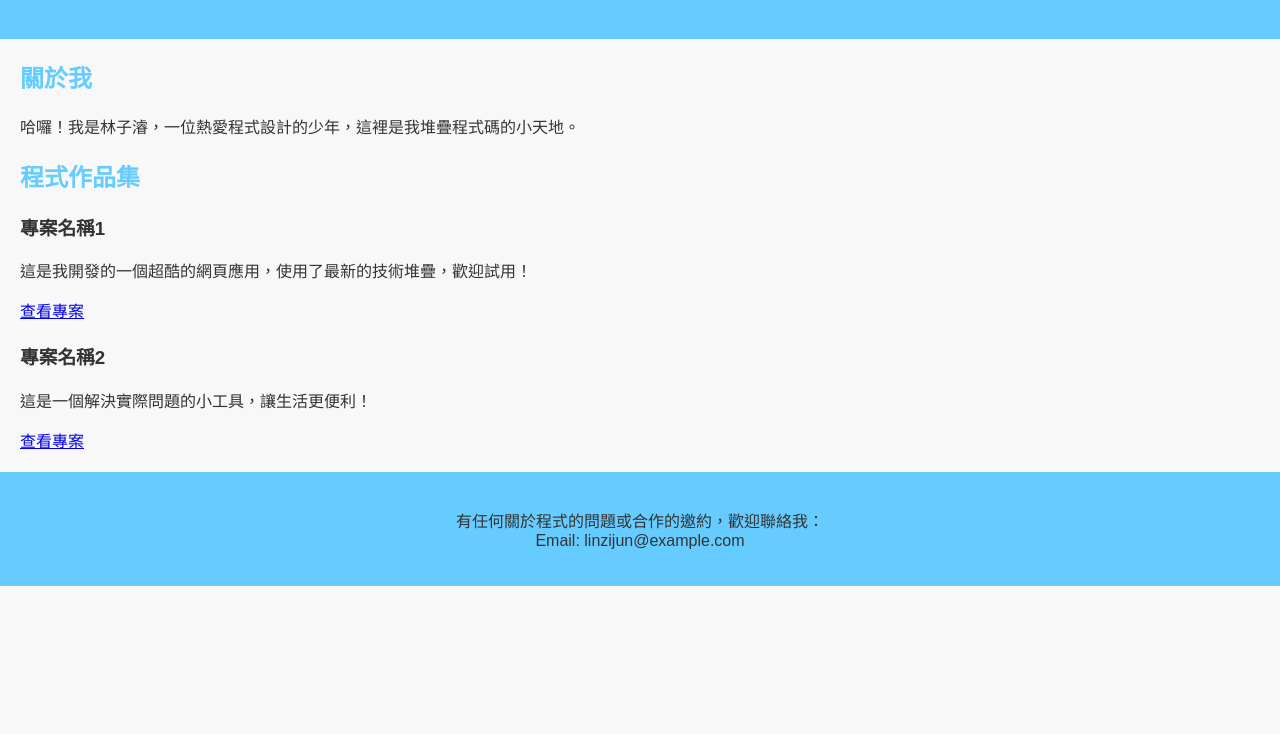
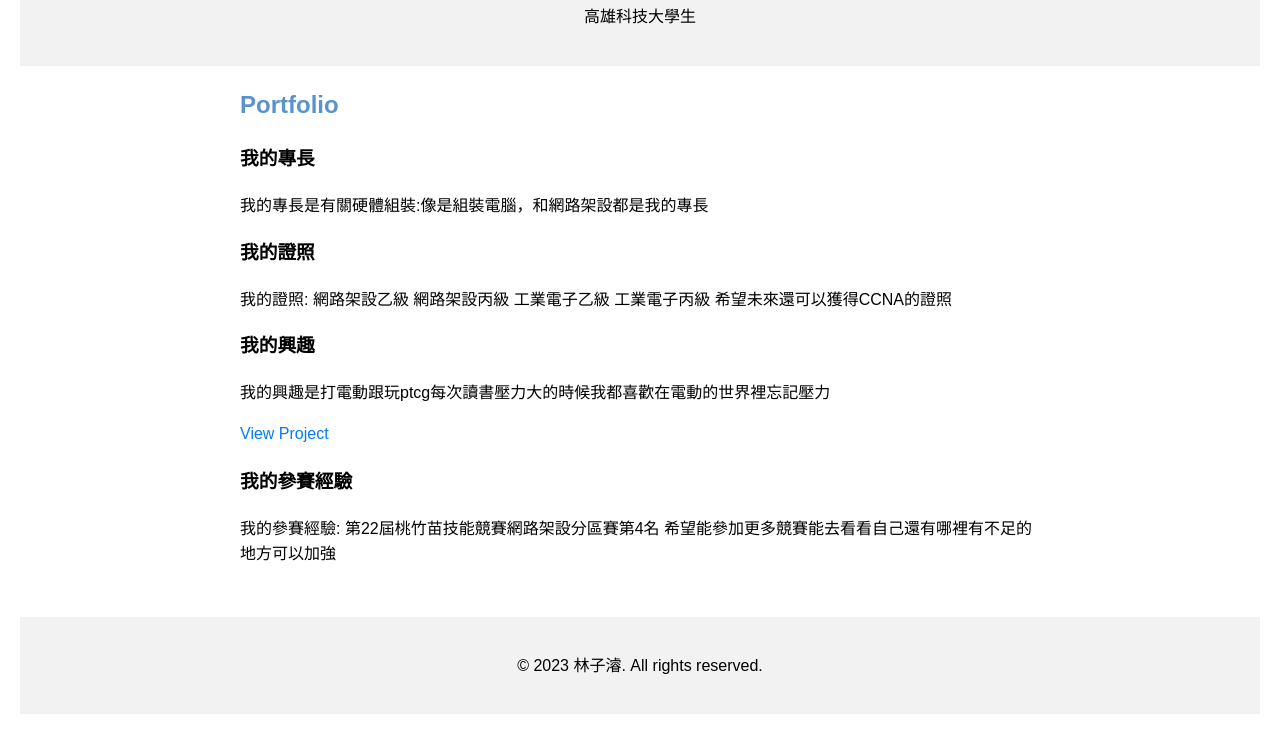
Before and after one commit to jjjtyy/jjjtyy.github.io, a plain HTML site: page c111181122 index.html in a window 1280 px wide. Shown: the part 130-864 px from the top of the page. Before the commit the page ends 800 px from the top, so only its background shows below. Drawn offline with Linux system fonts and the light colour scheme.

Commit message:
Update c111181122 index.html

```diff
--- a/c111181122 index.html
+++ b/c111181122 index.html
@@ -1,73 +1,103 @@
 <!DOCTYPE html>
-<html lang="zh-TW">
+<html lang="en">
 <head>
     <meta charset="UTF-8">
+    <meta http-equiv="X-UA-Compatible" content="IE=edge">
     <meta name="viewport" content="width=device-width, initial-scale=1.0">
-    <title>林子濬的程式作品集</title>
+    <title>Your Portfolio - 林子濬</title>
     <style>
         body {
-            font-family: '微軟正黑體', sans-serif;
-            background-color: #f8f8f8;
-            color: #333;
-            margin: 0;
-            padding: 0;
+            font-family: Arial, sans-serif;
+            line-height: 1.6;
+            margin: 20px;
         }
 
         header {
             text-align: center;
-            background-color: #66ccff;
-            padding: 20px;
+            padding: 20px 0;
+            background-color: #f2f2f2;
         }
 
         section {
-            margin: 20px;
+            max-width: 800px;
+            margin: 0 auto;
         }
 
-        h2 {
-            color: #66ccff;
+        h1, h2 {
+            color: #1766bab5;
         }
 
-        .code-project {
+        a {
+            color: #007bff;
+            text-decoration: none;
+        }
+
+        .portfolio-item {
             margin-bottom: 20px;
         }
 
         footer {
+            margin-top: 50px;
             text-align: center;
-            padding: 20px;
-            background-color: #66ccff;
+            padding: 20px 0;
+            background-color: #f2f2f2;
         }
     </style>
 </head>
 <body>
+
     <header>
-        <h1>林子濬的程式作品集</h1>
-        <p>歡迎來到我的程式創作天地！</p>
+        <h1>林子濬</h1>
+        <p>高雄科技大學生</p>
     </header>
 
     <section>
-        <h2>關於我</h2>
-        <p>哈囉！我是林子濬，一位熱愛程式設計的少年，這裡是我堆疊程式碼的小天地。</p>
-    </section>
+        <h2>Portfolio</h2>
 
-    <section>
-        <h2>程式作品集</h2>
-        <div class="code-project">
-            <h3>專案名稱1</h3>
-            <p>這是我開發的一個超酷的網頁應用，使用了最新的技術堆疊，歡迎試用！</p>
-            <a href="專案1連結" target="_blank">查看專案</a>
+        <div class="portfolio-item">
+            <h3>我的專長</h3>
+            <p>我的專長是有關硬體組裝:像是組裝電腦，和網路架設都是我的專長</p>
+
+        </div>
+        <div class="portfolio-item">
+            <h3>我的證照</h3>
+            <p>我的證照:
+                網路架設乙級
+
+                網路架設丙級
+
+                工業電子乙級
+
+                工業電子丙級
+
+                希望未來還可以獲得CCNA的證照
+            </p>
+
+        <div class="portfolio-item">
+            <h3>我的興趣</h3>
+            <p>我的興趣是打電動跟玩ptcg每次讀書壓力大的時候我都喜歡在電動的世界裡忘記壓力</p>
+            <a href="#" target="_blank">View Project</a>
+        </div>
+        <div class="portfolio-item">
+            <h3>我的參賽經驗</h3>
+            <p>我的參賽經驗:
+
+                第22屆桃竹苗技能競賽網路架設分區賽第4名
+
+                希望能參加更多競賽能去看看自己還有哪裡有不足的地方可以加強
+            </p>
+
         </div>
 
-        <div class="code-project">
-            <h3>專案名稱2</h3>
-            <p>這是一個解決實際問題的小工具，讓生活更便利！</p>
-            <a href="專案2連結" target="_blank">查看專案</a>
-        </div>
-        <!-- 可以根據需要添加更多專案 -->
+
+
+        <!-- Add more portfolio items as needed -->
+
     </section>
 
     <footer>
-        <p>有任何關於程式的問題或合作的邀約，歡迎聯絡我：<br>
-        Email: linzijun@example.com</p>
+        <p>&copy; 2023 林子濬. All rights reserved.</p>
     </footer>
+
 </body>
 </html>
```
